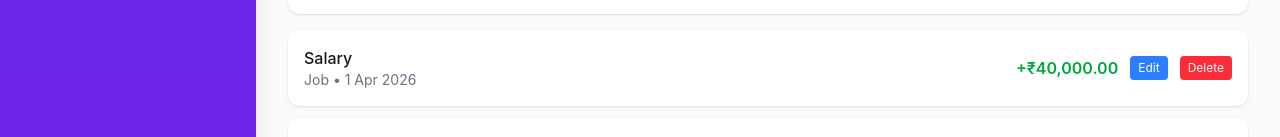
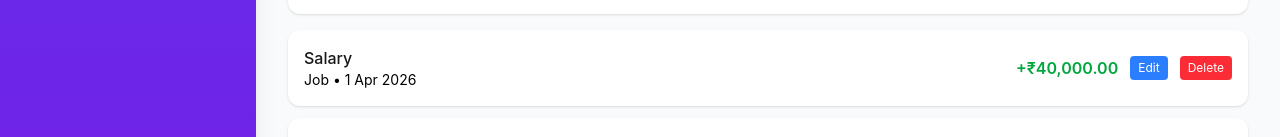
Before and after one commit to kiran123-stack/dashboard, a React (Vite) app: page / in a window 1280 px wide. Shown: the part 782-919 px from the top of the page. Built offline with nearby package versions, Linux system fonts and the light colour scheme.

Commit message:
Update TransactionList.jsx

```diff
--- a/src/component/transactions/TransactionList.jsx
+++ b/src/component/transactions/TransactionList.jsx
@@ -54,7 +54,7 @@ const TransactionList = () => {
             {/* LEFT */}
             <div>
               <h3 className="font-medium">{t.title}</h3>
-              <p className="text-sm text-gray-500">
+              <p className="text-sm text-black">
                 {t.category} • {formatDate(t.date)}
               </p>
             </div>
```
